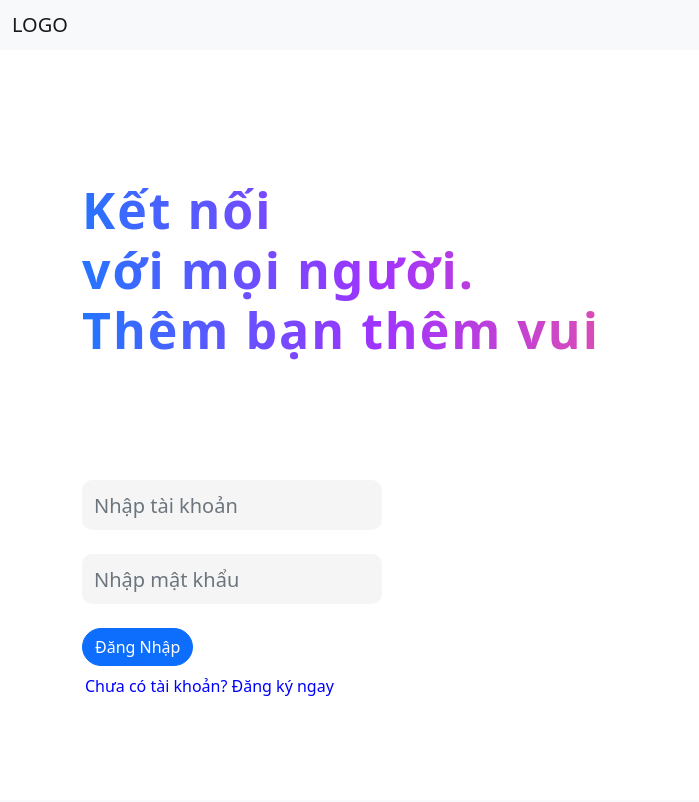
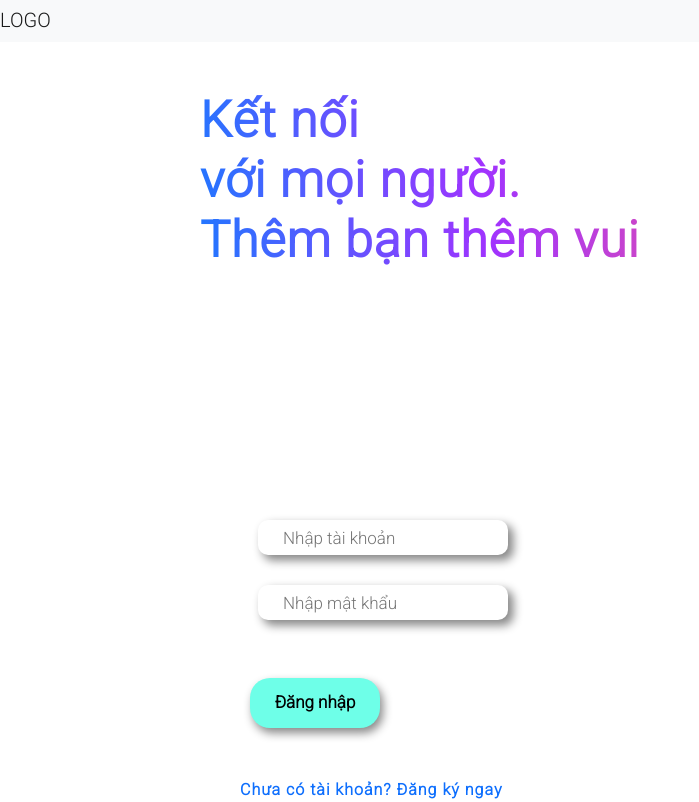
Before and after one commit to dopagovn/learning, a PHP site: page / in a window 1280 px wide. Shown: the whole page, without its empty margins (0-699 px from the left). Before the commit the page ends 696 px from the top, so only its background shows below. Run offline with PHP 8.4, Linux system fonts and the light colour scheme.

Commit message:
Lam lai index.php

```diff
--- a/backend/top.php
+++ b/backend/top.php
@@ -6,7 +6,9 @@
     <meta name="viewport" content="width=device-width, initial-scale=1.0">
     <title></title>
 
-
+    <link rel="preconnect" href="https://fonts.googleapis.com">
+    <link rel="preconnect" href="https://fonts.gstatic.com" crossorigin>
+    <link href="https://fonts.googleapis.com/css2?family=Roboto:wght@300&display=swap" rel="stylesheet">
     <!--Add Boostrap CSS-->
     <link href="./frontend/bootstrap/css/bootstrap.min.css" rel="stylesheet">
 
--- a/frontend/index.css
+++ b/frontend/index.css
@@ -1,31 +1,19 @@
+*{
+  margin: 0;
+  padding: 0;
+
+}
+
+
 body {
   margin: 0;
   padding: 0;
+  font-family: 'Roboto', sans-serif;
 }
 
-#login-title {
-  font-size: 50px;
-  top: 50%;
-  transform: translateY(200%);
-  margin: 0;
-  padding: 0;
-  text-align: center;
-  background: linear-gradient(
-    83.84deg,
-    #0088ff -6.87%,
-    #a033ff 26.54%,
-    #ff5c87 58.58%
-  );
-  -webkit-text-fill-color: transparent;
-  -webkit-background-clip: text;
-}
-
-.container .about {
-  letter-spacing: 2px;
-  top: 50%;
-  transform: translateY(100%);
-  margin: 0;
-  padding: 0;
+.about {
+  letter-spacing: 1px;
+  transform: translateY(50%);
   background: linear-gradient(
     83.84deg,
     #0088ff -6.87%,
@@ -35,56 +23,95 @@ body {
   -webkit-text-fill-color: transparent;
   -webkit-background-clip: text;
   font-size: 50px;
+  font-weight: 800;
+  margin-left: 200px;
+}
+
+
+.area-form__login{
+  transform: translateY(50%);
+  margin-top: 6rem;
+  width: 300px;
+  height: 250px;
+  margin: 200px 15rem 0;
+}
+
+.area-form__login .login-form{
+  margin:  3px;
+  width: 250px;
+}
+
+.textBoxLogin{
+  font-weight: 300;
+  padding: 12px 25px;
+  margin: 15px;
+  width: 100%;
+  height: 35px;
+  border: none;
+  outline: none;
+  font-size: 17px;
+  border-radius: 10px;
+  background-color: white;
+  box-shadow: 5px 5px 10px 0.5px #888888;
+  box-sizing: border-box;
+  -webkit-transition: 0.3s;
+  transition: 0.3s;
+}
+
+.textBoxLogin[type=text]:focus{
+  border: none;
+  box-shadow: 3px 5px 10px 2px #80ebd7;
+  margin-left: 3px;
+  background-color: white;
+}
+
+.textBoxLogin[type=password]:focus{
+  border: none;
+  box-shadow: 3px 5px 10px 2px #80ebd7;
+  margin-left: 3px;
+  background-color: white;
+}
+
+.area-form__login .btnLogin{
+  border: none;
+  width: 130px;
+  height: 50px;
+  margin-top: 40px;
+  margin-left: 10px;
+  border-radius: 20px;
+  color:black;
+  background-color: #6effe8;
+  font-size: 17px;
+  font-weight: 700;
+  transition: 0.3s;
+  box-shadow: 3px 5px 10px 0px #888888;
+  margin-bottom: 50px;
+}
+.area-form__login .btnLogin:hover{
+  border: none;
+  width: 130px;
+  height: 50px;
+  margin-top: 38px;
+  margin-left: 10px;
+  border-radius: 20px;
+  box-shadow: 3px 5px 10px 2px #80ebd7;
+  font-size: 17px;
   font-weight: 700;
 }
 
-.footer {
-  position: absolute;
-  bottom: 0;
-  width: 100%;
-  height: 50px;
+.area-form__login .reg-link{
+  text-decoration: none;
+  font-weight: 600;
+  letter-spacing: 1px;
 }
 
-.login-form {
-  margin-top: 300px;
-  padding-right: 50px;
+.area-form__login .reg-link:hover{
+  text-decoration: none;
+  font-weight: 600;
+  letter-spacing: 1px;
+  color: royalblue;
 }
 
-.login-form #txtUsername {
-  border-radius: 10px;
-  background: rgba(0, 0, 0, 0.04);
-  border: none;
-  font-size: 20px;
-  width: 300px;
-  height: 50px;
+.area-form__login .error{
+  padding-left: 300px;
 }
-
-.login-form #txtPassword {
-  border: none;
-  border-radius: 10px;
-  background: rgba(0, 0, 0, 0.04);
-  font-size: 20px;
-  width: 300px;
-  height: 50px;
-}
-
-.login-form .btnLogin {
-  border-radius: 50px;
-}
-
-.reg-link {
-  color: blue;
-  padding-left: 3px;
-}
-
-img.preview {
-  width: 700px;
-  height: 100%;
-  margin-top: -40%;
-  margin-left: 500px;
-}
-
-.error {
-  color: red;
-  margin-left: 15px;
-}
--- a/index.php
+++ b/index.php
@@ -4,13 +4,12 @@
         header('location: chat.php');
     }else {
             if(isset($_POST['login'])){
-            $check = [];
+            //Validation Form
+                $validation = [];
                 if(empty($_POST['email'])){
-                $check['emailIsEmpty'] = true;
+                    $validation['EmailIsEmpty'] = true;
                 }
-            if(empty($_POST['password'])){
-                $check['passwordIsEmpty'] = true;
-            }
+
                 require_once './backend/mysql_config.php';
                 $email = $_POST['email'];
                 $password  = md5($_POST['password']);
@@ -22,16 +21,16 @@
                 $result = mysqli_query($connect, $sql);
                 $row = mysqli_fetch_array($result);
 
-            print_r($row);
+                // print_r($row);
 
-            // if($row){
+                if($row){
 
-            //     $_SESSION['idUser'] = $row[0];
+                    $_SESSION['idUser'] = $row[0];
 
-            //     header("location: chat.php");
-            // }else{
-            //     header("location:index.php");
-            // }
+                    header("location: chat.php");
+                }else{
+                    header("location:index.php");
+                }
         }
     }
 
@@ -45,26 +44,24 @@
 <!-- Index CSS -->
 <link href="./frontend/index.css" rel="stylesheet">
 
-
 <nav class="navbar fixed-top navbar-expand-lg navbar-light bg-light">
-            <div class="container-fluid justify-content-start">
+            <div class=" justify-content-start">
                 <a href="#" class="navbar-brand mb-0 h1">LOGO</a>
             </div>
 </nav>
-
-<div class="container">
 <h2 class="about">Kết nối<br>với mọi người. <br /> Thêm bạn thêm vui</h2>
-        <div class="login-form col-3">
-            <form action="<?php echo $_SERVER['PHP_SELF'] ?>" method="post">
-                <input id="txtUsername" name="email" class="form-control" type="text" placeholder="Nhập tài khoản"><br>
-
-                <input id="txtPassword" name="password" class="form-control" type="password" placeholder="Nhập mật khẩu"><br>
-
-                <input  class="btnLogin btn btn-primary" type="submit" name="login" value="Đăng Nhập"><br>
-            </form>
-        </div>
-        <a href="./register.php" class="reg-link nav-link">Chưa có tài khoản? Đăng ký ngay</a>
-</div>
 
 
+
+<form class="area-form__login" method="POST" action="<?php echo $_SERVER['PHP_SELF'] ?>" autocomplete="off">
+    <div class="login-form">
+
+        <input id="Email" name="email" class="textBoxLogin" type="text" placeholder="Nhập tài khoản">
+
+        <input id="Password" name="password" class="textBoxLogin" type="password" placeholder="Nhập mật khẩu">
+    </div>
+    <button class="btnLogin" type="submit" name="login">Đăng nhập</button> <br />
+    <a class="reg-link" href="./register.php">Chưa có tài khoản? Đăng ký ngay</a>
+</form>
+
 <?php load_footer(); ?>
```
Also changed, not shown: frontend/chat.css (+18 -1 lines), index2.php (added, +69 -0 lines). Lines whose indentation alone changed are shown as unchanged.
